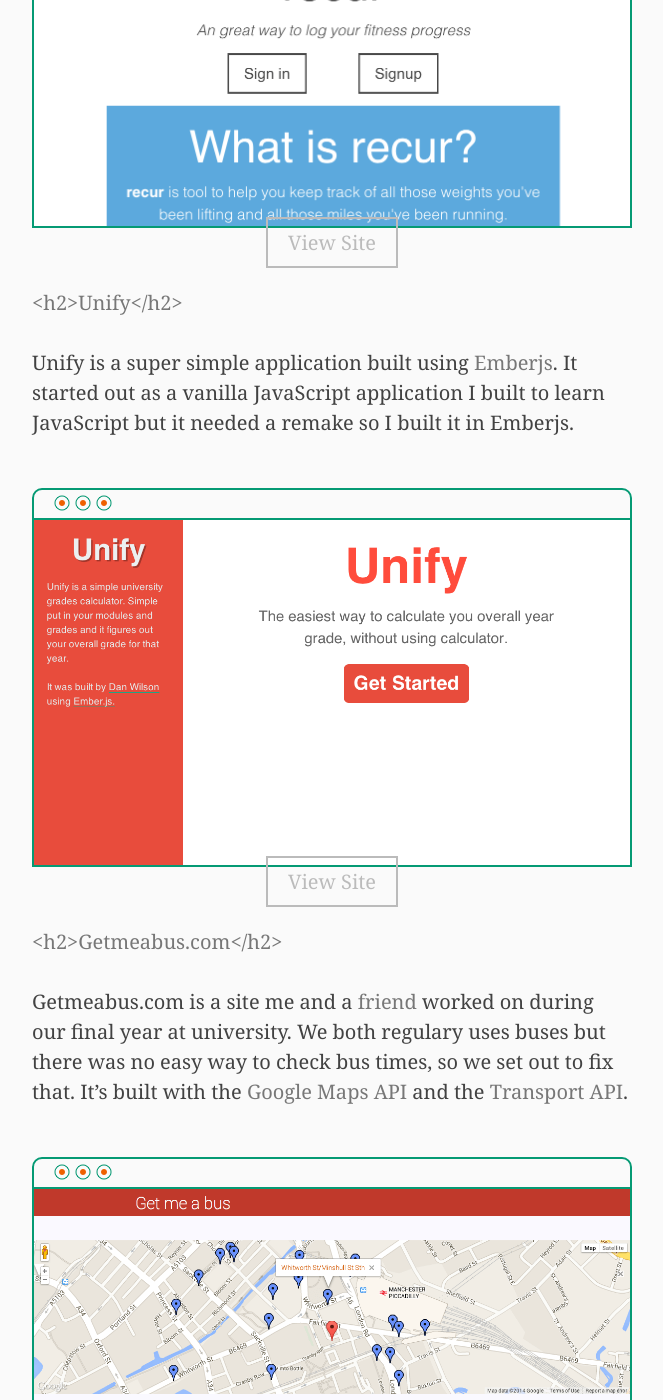
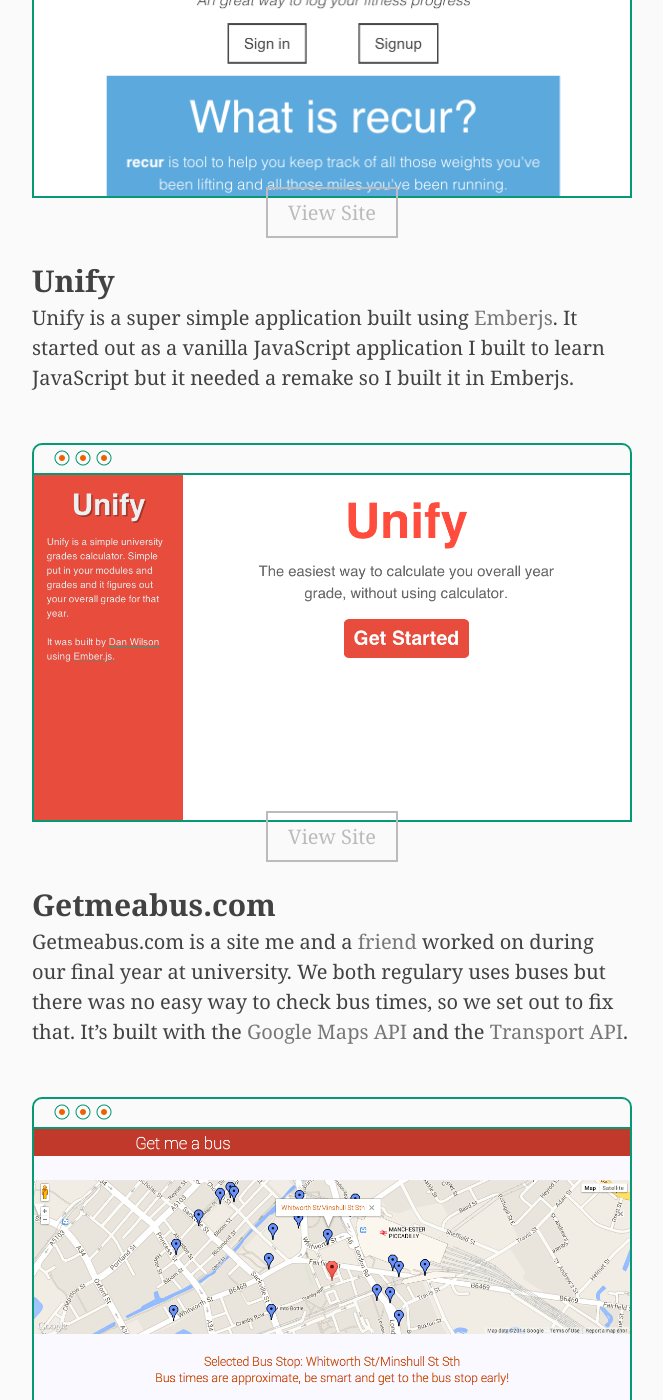
Before and after one commit to danwlsn/djangodan.github.io, a Jekyll site: the page built from work/index.md, in a window 1280 px wide and 1400 px high, scrolled down 1755 px. Shown: the whole window, without its empty margins (308-971 px from the left). Built offline with Jekyll 4.4.1, drawn with Linux system fonts in a browser that asks for light colours; nearby versions of some CDN libraries; comment, search, counter and statistics services are not loaded; some of the changed text lies outside the part shown.

Commit message:
fixed titles

```diff
--- a/work/index.md
+++ b/work/index.md
@@ -6,7 +6,7 @@ image: ../images/work.png
 
 # Work
 
-<a href="http://seants.herokuapp.com"><h2>Sean</h2></a>
+<h2><a href="http://seants.herokuapp.com">Sean</a></h2>
 
 Sean was a quick project I threw together to help me keep on top of my timesheets at work. There's a neat feature that times your jobs for you and rounds them to the nearest 15 minute. Sean is built using [Flask](http://flask.pocoo.org) and used the [Foundation](http://foundation.zurb.com) CSS framework. Sean is free for anyone to use.
 
@@ -25,7 +25,7 @@ Sean was a quick project I threw together to help me keep on top of my timesheet
 </p>
 
 
-<a href="https://recur.herokuapp.com/"><h2>Recur</h2></a>
+<h2><a href="https://recur.herokuapp.com/">Recur</a></h2>
 
 Recur is a web applciation for monitoring your fitness progress I built for my final year progject at university. It can monitor your current and goal weight, your fitness goals, and your fitness activity. With all of this information recur will be able to show you how well you are doing and keep you motivated! Recur was builtusing Ruby on Rails and hosted on [Heroku](http://heroku.com).
 
@@ -44,7 +44,7 @@ Recur is a web applciation for monitoring your fitness progress I built for my f
 <a href="https://recur.herokuapp.com/" class="view--site--btn">View Site</a>
 </p>
 
-<a href="http://danwilson.co/unify"><h2>Unify</h2></a>
+<h2><a href="http://danwilson.co/unify">Unify</a></h2>
 
 Unify is a super simple application built using [Emberjs](http://emberjs.com). It started out as a vanilla JavaScript application I built to learn JavaScript but it needed a remake so I built it in Emberjs.
 
@@ -62,7 +62,7 @@ Unify is a super simple application built using [Emberjs](http://emberjs.com). I
 <a href="http://danwilson.co/unify" class="view--site--btn">View Site</a>
 </p>
 
-<a href="http://getmeabus.com"><h2>Getmeabus.com</h2></a>
+<h2><a href="http://getmeabus.com">Getmeabus.com</a></h2>
 
 Getmeabus.com is a site me and a [friend](http://syeefkarim.com) worked on during our final year at university. We both regulary uses buses but there was no easy way to check bus times, so we set out to fix that. It's built with the [Google Maps API](https://developers.google.com/maps/) and the [Transport API](http://transportapi.com/).
 
```
